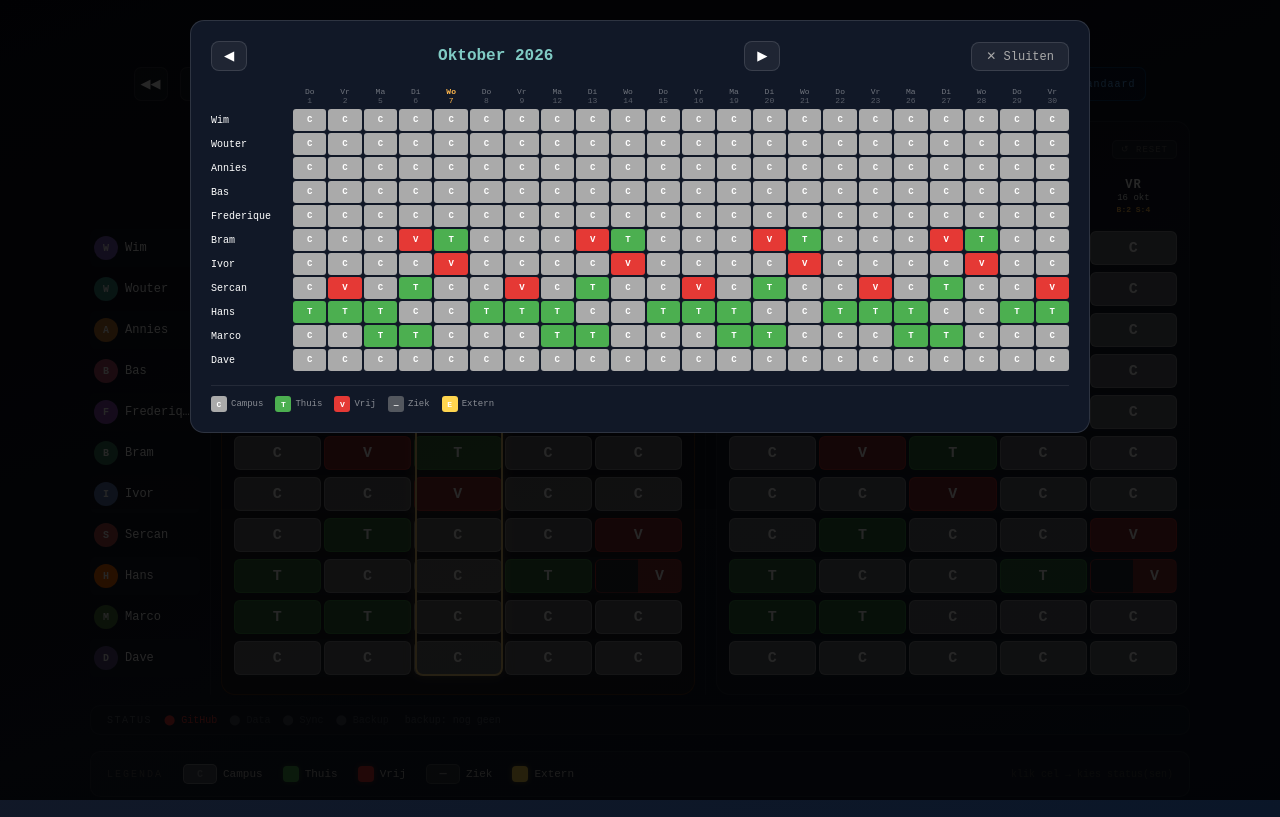
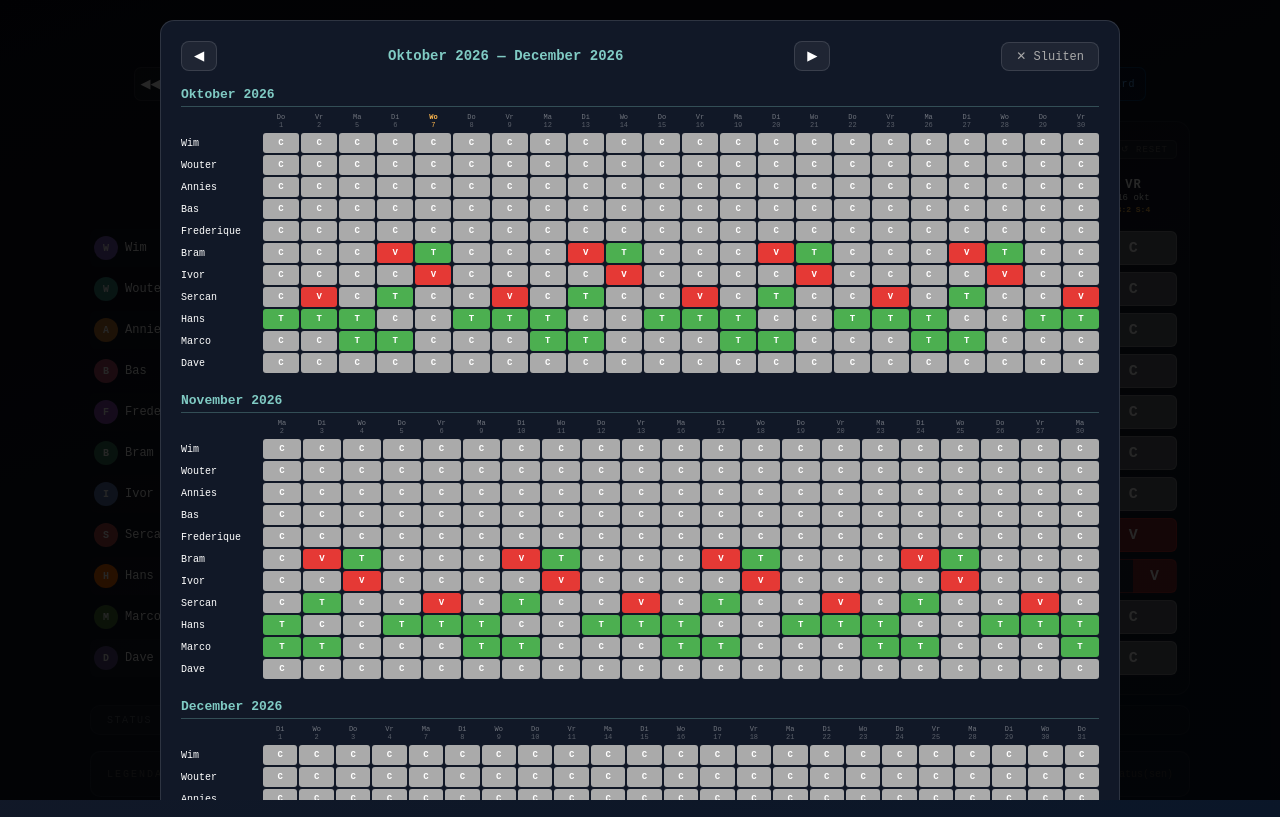
Before and after one commit to buas-it/teamplanning-ict, a plain HTML site: page index.html in a window 1280 px wide. Both pictures are taken after a click on the button "📅 Maand". Drawn offline with Linux system fonts and the light colour scheme; no server answers.

Commit message:
Maandoverzicht: 3 maanden tegelijk

```diff
--- a/index.html
+++ b/index.html
@@ -1493,40 +1493,35 @@ function showMaandOverzicht(){
   const overlay = document.createElement("div");
   overlay.style.cssText = "position:fixed;inset:0;z-index:800;background:rgba(0,0,0,0.85);display:flex;align-items:flex-start;justify-content:center;overflow-y:auto;padding:20px 10px;";
 
-  function render(){
-    overlay.innerHTML = "";
-    const box = document.createElement("div");
-    box.style.cssText = "background:#111827;border:1px solid rgba(255,255,255,0.12);border-radius:14px;padding:20px;min-width:320px;max-width:98vw;width:900px;font-family:'Courier New',monospace;";
-
-    // Header
-    const hdr = document.createElement("div");
-    hdr.style.cssText = "display:flex;align-items:center;justify-content:space-between;margin-bottom:16px;";
-    hdr.innerHTML = `
-      <button id="mo-prev" style="background:rgba(255,255,255,0.06);border:1px solid rgba(255,255,255,0.12);color:#fff;border-radius:8px;padding:6px 12px;cursor:pointer;font-family:inherit;">◀</button>
-      <span style="font-size:16px;font-weight:700;color:#80cbc4;">${MAANDEN[viewMonth]} ${viewYear}</span>
-      <button id="mo-next" style="background:rgba(255,255,255,0.06);border:1px solid rgba(255,255,255,0.12);color:#fff;border-radius:8px;padding:6px 12px;cursor:pointer;font-family:inherit;">▶</button>
-      <button id="mo-close" style="background:rgba(255,255,255,0.06);border:1px solid rgba(255,255,255,0.12);color:#aaa;border-radius:8px;padding:6px 14px;font-size:12px;cursor:pointer;font-family:inherit;">✕ Sluiten</button>`;
-    box.appendChild(hdr);
-
-    // Werkdagen van de maand bepalen
+  function buildMonthGrid(yr, mo){
+    // Werkdagen van de maand
     const workdays = [];
-    const d = new Date(viewYear, viewMonth, 1);
-    while(d.getMonth() === viewMonth){
+    const d = new Date(yr, mo, 1);
+    while(d.getMonth() === mo){
       const dow = d.getDay();
       if(dow >= 1 && dow <= 5) workdays.push(new Date(d));
       d.setDate(d.getDate()+1);
     }
 
-    // Grid: naam-kolom + een kolom per werkdag
+    const wrapper = document.createElement("div");
+    wrapper.style.cssText = "margin-bottom:20px;";
+
+    // Maandtitel
+    const mtitle = document.createElement("div");
+    mtitle.style.cssText = "font-size:13px;font-weight:700;color:#80cbc4;margin-bottom:6px;padding-bottom:4px;border-bottom:1px solid rgba(128,203,196,0.3);";
+    mtitle.textContent = `${MAANDEN[mo]} ${yr}`;
+    wrapper.appendChild(mtitle);
+
+    // Grid
     const grid = document.createElement("div");
     grid.style.cssText = `display:grid;grid-template-columns:80px repeat(${workdays.length},1fr);gap:2px;align-items:center;`;
 
-    // Header rij: lege cel + dag-headers
+    // Header rij
     const emptyHdr = document.createElement("div");
     grid.appendChild(emptyHdr);
     workdays.forEach(wd=>{
       const dh = document.createElement("div");
-      dh.style.cssText = "text-align:center;font-size:8px;color:rgba(255,255,255,0.4);padding-bottom:2px;";
+      dh.style.cssText = "text-align:center;font-size:7px;color:rgba(255,255,255,0.4);padding-bottom:2px;";
       const isToday = wd.toDateString()===today.toDateString();
       dh.innerHTML = `<div style="color:${isToday?"#ffb74d":"rgba(255,255,255,0.4)"};font-weight:${isToday?"700":"400"}">${DAGNAMEN[wd.getDay()-1]}</div><div style="color:${isToday?"#ffb74d":"rgba(255,255,255,0.3)"}">${wd.getDate()}</div>`;
       grid.appendChild(dh);
@@ -1534,33 +1529,25 @@ function showMaandOverzicht(){
 
     // Persoon-rijen
     TEAM.forEach(person=>{
-      // Naam
       const namCell = document.createElement("div");
       namCell.style.cssText = "font-size:10px;color:#fff;padding-right:6px;overflow:hidden;text-overflow:ellipsis;white-space:nowrap;";
       namCell.textContent = person;
       grid.appendChild(namCell);
 
-      // Cel per werkdag
       workdays.forEach(wd=>{
         const monday = mondayOf(wd);
         const dayKey = ["MA","DI","WO","DO","VR"][wd.getDay()-1];
         const sel = (getData(monday)[person]||{})[dayKey]||[];
-
         const cell = document.createElement("div");
-        cell.style.cssText = "height:22px;border-radius:3px;display:flex;align-items:center;justify-content:center;font-size:9px;font-weight:700;cursor:pointer;";
-
+        cell.style.cssText = "height:20px;border-radius:3px;display:flex;align-items:center;justify-content:center;font-size:9px;font-weight:700;cursor:pointer;";
         if(sel.length === 0){
           cell.style.background = "rgba(255,255,255,0.05)";
-          cell.style.color = "rgba(255,255,255,0.15)";
-          cell.textContent = "";
         } else {
           const main = sel[0];
           cell.style.background = STATUS_COLORS[main] || "rgba(255,255,255,0.1)";
           cell.style.color = "#fff";
           cell.textContent = STATUS_LABELS[main] || "";
         }
-
-        // Klik om te bewerken (alleen als unlocked)
         if(editUnlocked){
           cell.title = "Klik om te bewerken";
           cell.addEventListener("click", ()=>{
@@ -1570,12 +1557,35 @@ function showMaandOverzicht(){
             document.body.appendChild(wrap);
           });
         }
-
         grid.appendChild(cell);
       });
     });
 
-    box.appendChild(grid);
+    wrapper.appendChild(grid);
+    return wrapper;
+  }
+
+  function render(){
+    overlay.innerHTML = "";
+    const box = document.createElement("div");
+    box.style.cssText = "background:#111827;border:1px solid rgba(255,255,255,0.12);border-radius:14px;padding:20px;min-width:320px;max-width:98vw;width:960px;font-family:'Courier New',monospace;";
+
+    // Header
+    const hdr = document.createElement("div");
+    hdr.style.cssText = "display:flex;align-items:center;justify-content:space-between;margin-bottom:16px;";
+    hdr.innerHTML = `
+      <button id="mo-prev" style="background:rgba(255,255,255,0.06);border:1px solid rgba(255,255,255,0.12);color:#fff;border-radius:8px;padding:6px 12px;cursor:pointer;font-family:inherit;">◀</button>
+      <span style="font-size:14px;font-weight:700;color:#80cbc4;">${MAANDEN[viewMonth]} ${viewYear} — ${MAANDEN[(viewMonth+2)%12]} ${viewMonth>=10?viewYear+1:viewYear}</span>
+      <button id="mo-next" style="background:rgba(255,255,255,0.06);border:1px solid rgba(255,255,255,0.12);color:#fff;border-radius:8px;padding:6px 12px;cursor:pointer;font-family:inherit;">▶</button>
+      <button id="mo-close" style="background:rgba(255,255,255,0.06);border:1px solid rgba(255,255,255,0.12);color:#aaa;border-radius:8px;padding:6px 14px;font-size:12px;cursor:pointer;font-family:inherit;">✕ Sluiten</button>`;
+    box.appendChild(hdr);
+
+    // 3 maanden
+    for(let i=0; i<3; i++){
+      const mo = (viewMonth + i) % 12;
+      const yr = viewYear + Math.floor((viewMonth + i) / 12);
+      box.appendChild(buildMonthGrid(yr, mo));
+    }
 
     // Legenda
     const leg = document.createElement("div");
```
